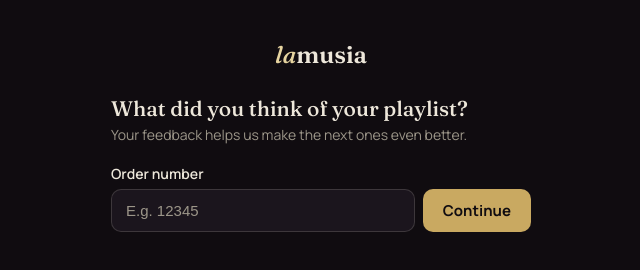
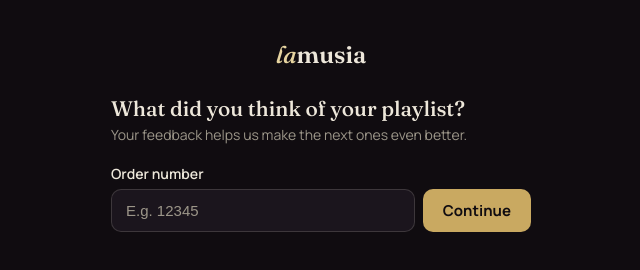
Before and after one commit to riverogomezdavid-bot/LAMUSIA-playlists, a plain HTML site: page valorar_playlist_en.html in a window 1280 px wide. Shown: the full height of the page, 319-959 px from the left. Drawn offline with Linux system fonts and the light colour scheme.

Commit message:
Update valorar_playlist_en.html

```diff
--- a/valorar_playlist_en.html
+++ b/valorar_playlist_en.html
@@ -10,7 +10,7 @@
 <meta name="viewport" content="width=device-width, initial-scale=1.0, maximum-scale=1.0, minimum-scale=1.0, user-scalable=0">
 <title>Rate my playlist</title>
 <style>
-  @import url('https://fonts.googleapis.com/css2?family=Fraunces:ital,opsz,wght@0,9..144,500;0,9..144,600;1,9..144,500&family=Manrope:wght@400;500;600;700&display=swap');
+  @import url('fuentes.css');
 
   #valorar-playlist-widget {
     --bp-accent: #C9A961;
```
